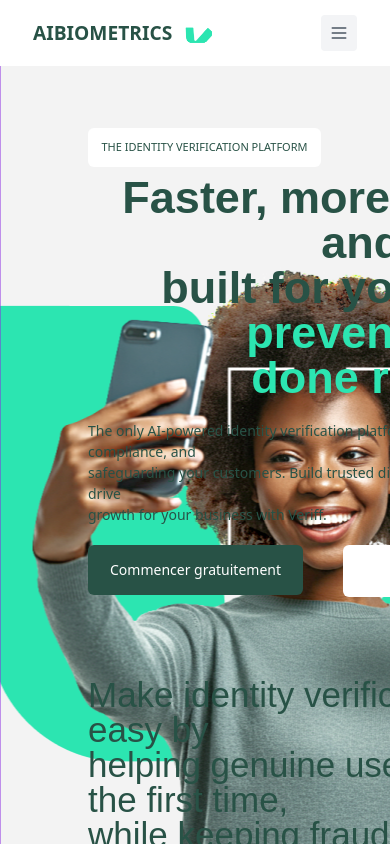
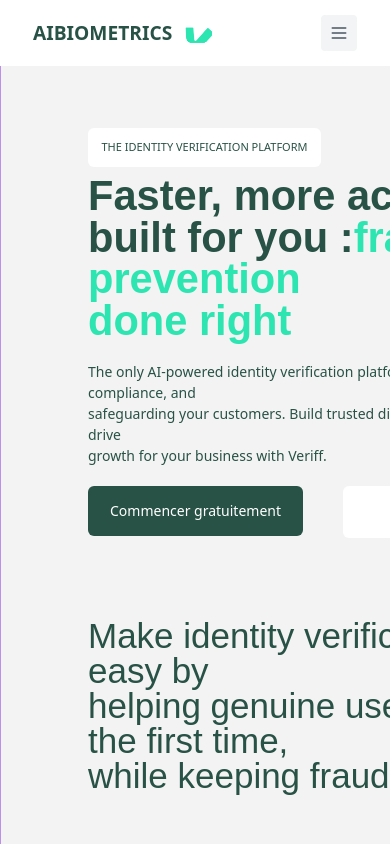
Before and after one commit to chrisvaldes/sekure-site, a React (Create React App) app: page / in a window 390 px wide. Shown: the top 844 px of the page. Built offline with nearby package versions, Linux system fonts and the light colour scheme.

Commit message:
customer

```diff
--- a/src/index.css
+++ b/src/index.css
@@ -355,17 +355,17 @@
     background-image: url("../src/images/handPhone.png");
     background-repeat: no-repeat;
     background-position: 100% -25%;
-
+    background-position: bottom;
   }
 }
 
-@media (max-width:640px) {
+/* @media (max-width:640px) {
   .hand-phone-content {
     background-image: url("../src/images/handPhone.png");
     background-repeat: no-repeat;
-    background-position: bottom;
+
   }
-}
+} */
 
 @media (min-width:1024px) {
   .hand-phone-content {
@@ -703,3 +703,12 @@
     left: 5.4rem;
   }
 }
+@media (max-width:577px) {
+  .main-section{
+    background-image: none;
+  }
+  .title{
+    text-align: left;
+    font-size: 2.6rem;
+  }
+}
```
